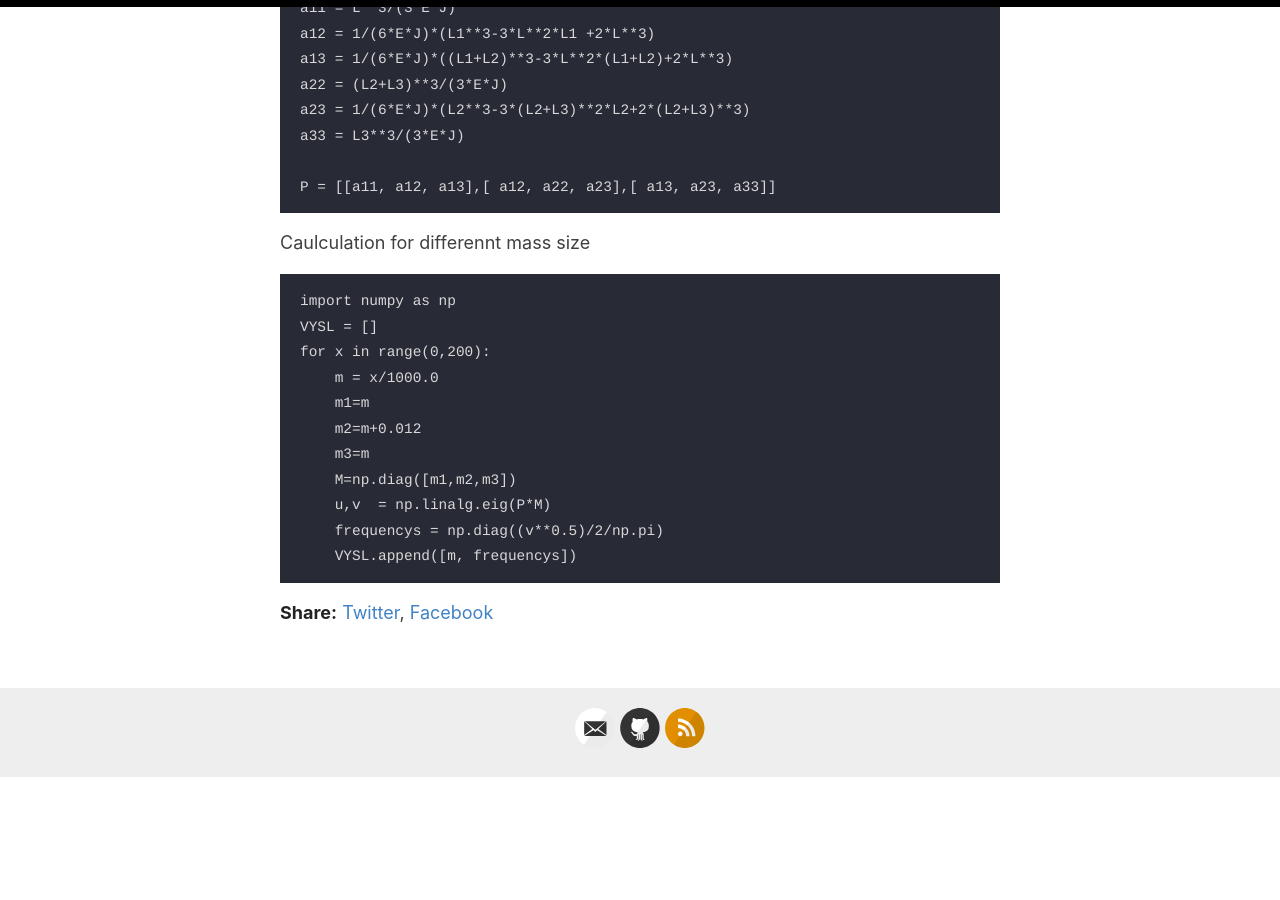
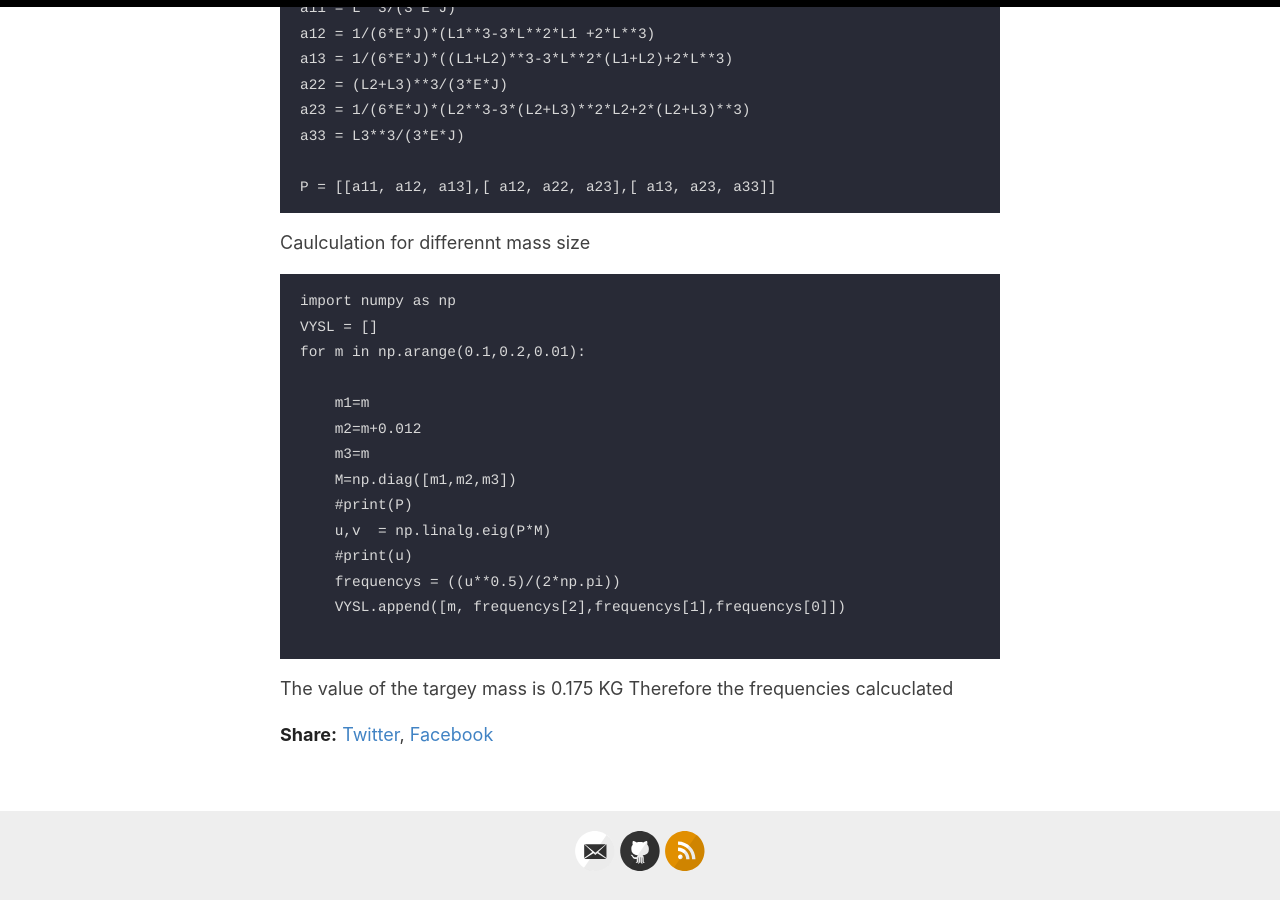
Before and after one commit to nandorrb/mechanics3, a Jekyll site: the page built from _posts/2022-11-24-oscillations-of-systems-with-n-degrees-of-freedom.md, in a window 1280 px wide and 900 px high, scrolled down 1262 px. Built offline with Jekyll 4.4.1, drawn with Linux system fonts in a browser that asks for light colours; comment, search, counter and statistics services are not loaded; before the commit the page ends 2040 px from its top, so only the background shows below that.

Commit message:
Update 2022-11-24-oscillations-of-systems-with-n-degrees-of-freedom.md

````diff
--- a/_posts/2022-11-24-oscillations-of-systems-with-n-degrees-of-freedom.md
+++ b/_posts/2022-11-24-oscillations-of-systems-with-n-degrees-of-freedom.md
@@ -51,13 +51,19 @@ Caulculation for differennt mass size
 ```
 import numpy as np
 VYSL = []
-for x in range(0,200):
-    m = x/1000.0
+for m in np.arange(0.1,0.2,0.01):
+
     m1=m
     m2=m+0.012
     m3=m
     M=np.diag([m1,m2,m3])
+    #print(P)
     u,v  = np.linalg.eig(P*M)
-    frequencys = np.diag((v**0.5)/2/np.pi)
-    VYSL.append([m, frequencys])
+    #print(u)
+    frequencys = ((u**0.5)/(2*np.pi))
+    VYSL.append([m, frequencys[2],frequencys[1],frequencys[0]])
+
 ```
+
+The value of the targey mass is 0.175 KG
+Therefore the frequencies calcuclated
````
